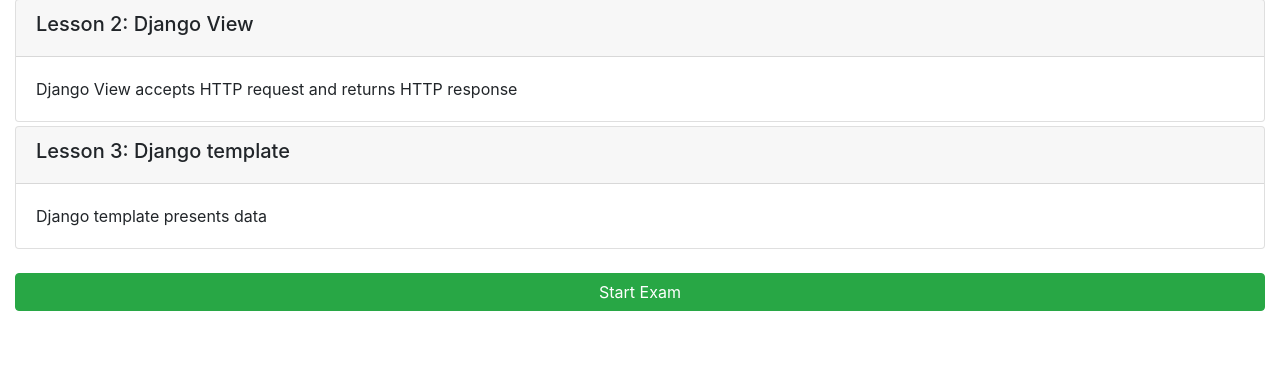
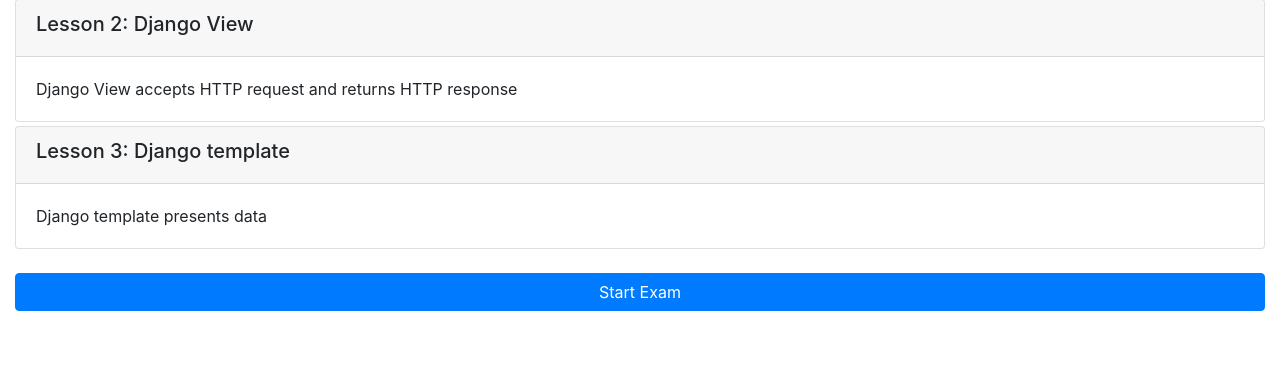
Before and after one commit to codesofnightowl/final_template, a Django app: page /onlinecourse/1/ in a window 1280 px wide. Shown: the part 230-603 px from the top of the page. Run offline with Django 3.2, Linux system fonts and the light colour scheme; a user stored in the database is signed in; data comes from the database, SQL or seed files in the repository; both versions use the stored data as it was after the commit; some libraries are stand-ins or nearby versions.

Commit message:
Latest Changes

```diff
--- a/onlinecourse/templates/onlinecourse/course_detail_bootstrap.html
+++ b/onlinecourse/templates/onlinecourse/course_detail_bootstrap.html
@@ -75,7 +75,7 @@
             <input type="check" name="choice_{{choice.id}}" id="{{choice.id}}" ...>
             -->
             {% if user.is_authenticated %}
-            <button class="btn btn-success btn-block" type="button" data-toggle="collapse" data-target="#exam">Start Exam</button>
+            <button class="btn btn-primary btn-block" type="button" data-toggle="collapse" data-target="#exam">Start Exam</button>
             </br>
             <div id="exam" class="collapse">
             <!-- A choice submission form example -->
```
Also changed, not shown: db.sqlite3.
